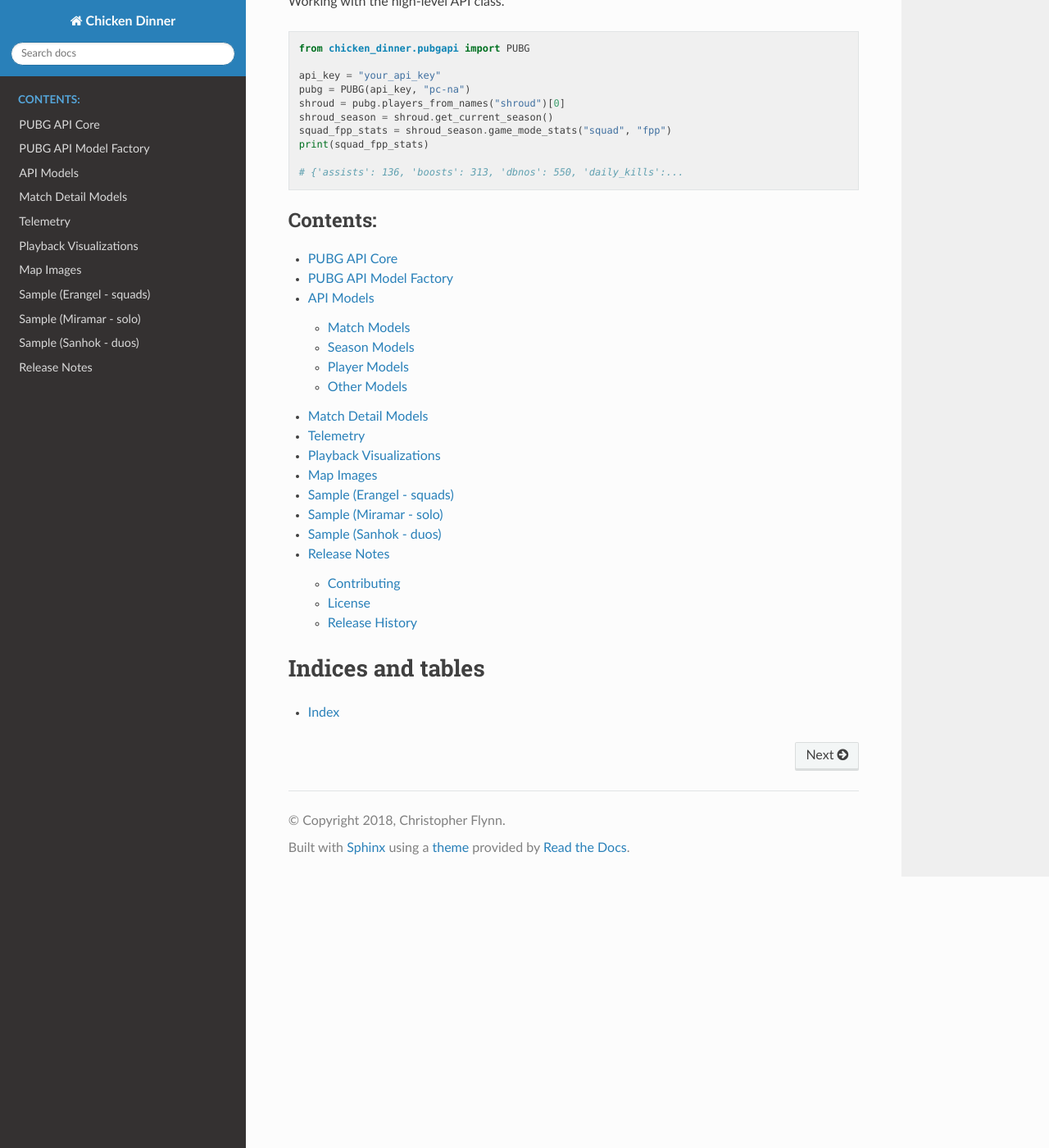
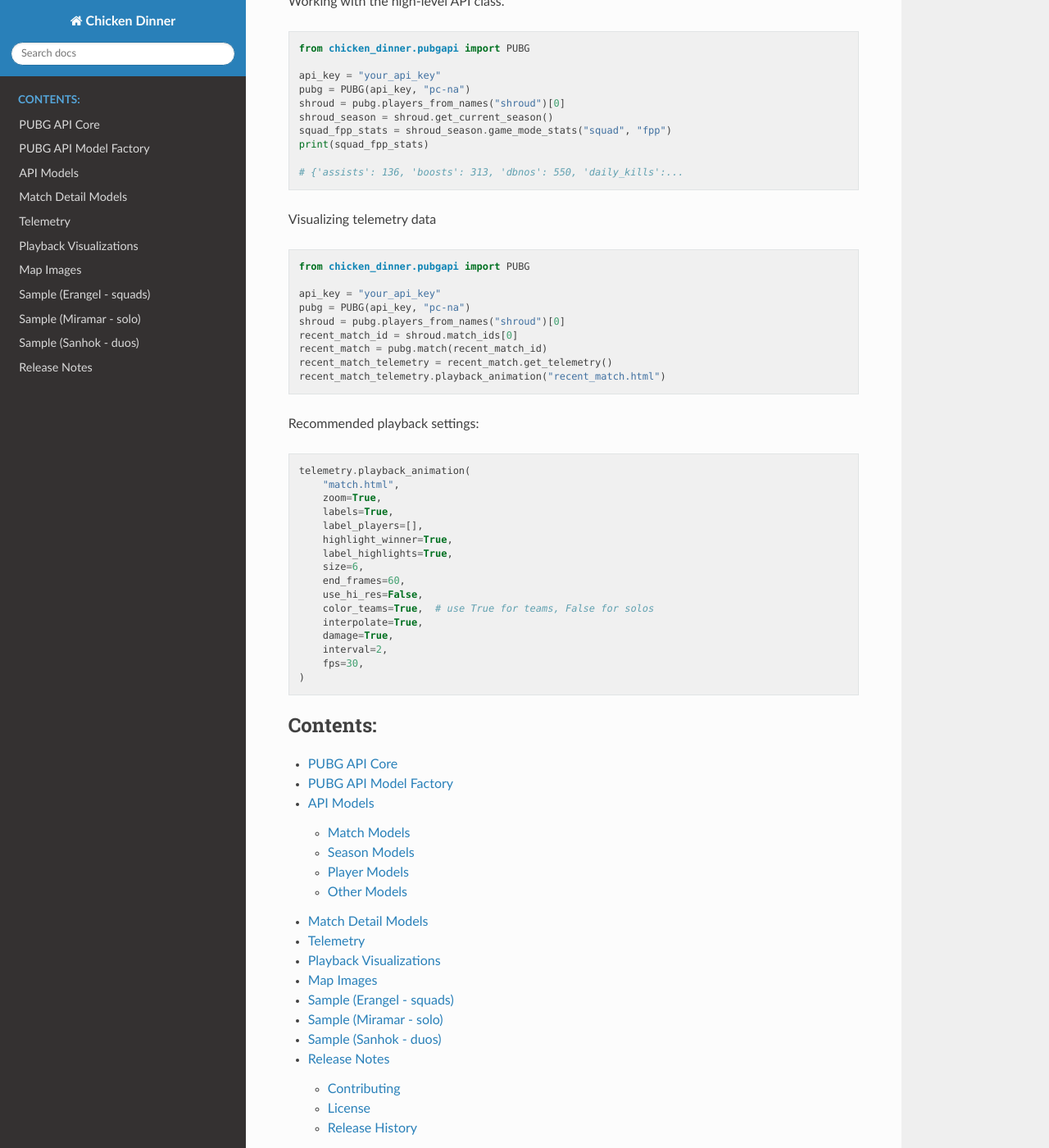
Before and after one commit to crflynn/chicken-dinner, a Sphinx documentation site: the page built from docs/index.rst, in a window 1280 px wide and 1400 px high, scrolled down 1181 px. Shown: the whole window at 82% size. Built offline with Sphinx 7.4.7 and the Read the Docs theme 2.0.0, drawn with Linux system fonts in a browser that asks for light colours.

Commit message:
add more examples to docs index

```diff
--- a/docs/index.rst
+++ b/docs/index.rst
@@ -82,6 +82,40 @@ Working with the high-level API class.
 
     # {'assists': 136, 'boosts': 313, 'dbnos': 550, 'daily_kills':...
 
+Visualizing telemetry data
+
+.. code-block:: python
+
+    from chicken_dinner.pubgapi import PUBG
+
+    api_key = "your_api_key"
+    pubg = PUBG(api_key, "pc-na")
+    shroud = pubg.players_from_names("shroud")[0]
+    recent_match_id = shroud.match_ids[0]
+    recent_match = pubg.match(recent_match_id)
+    recent_match_telemetry = recent_match.get_telemetry()
+    recent_match_telemetry.playback_animation("recent_match.html")
+
+Recommended playback settings:
+
+.. code-block:: python
+
+    telemetry.playback_animation(
+        "match.html",
+        zoom=True,
+        labels=True,
+        label_players=[],
+        highlight_winner=True,
+        label_highlights=True,
+        size=6,
+        end_frames=60,
+        use_hi_res=False,
+        color_teams=True,  # use True for teams, False for solos
+        interpolate=True,
+        damage=True,
+        interval=2,
+        fps=30,
+    )
 
 .. toctree::
     :maxdepth: 2
```
